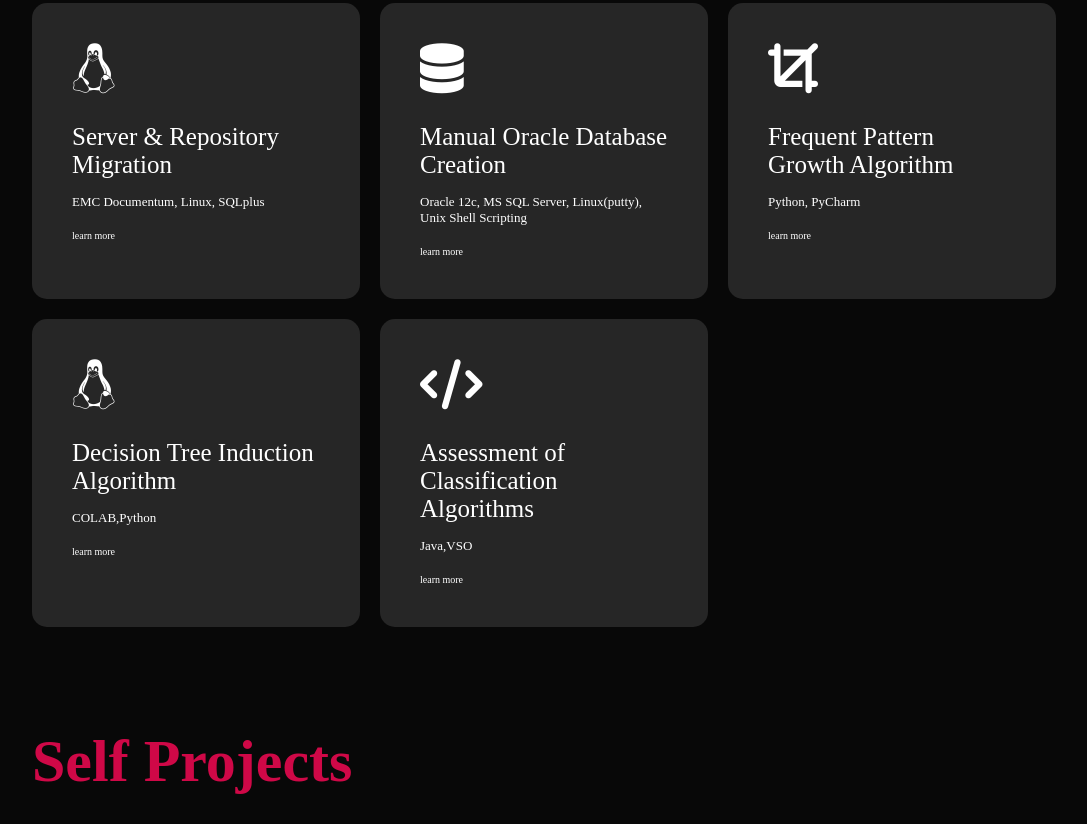
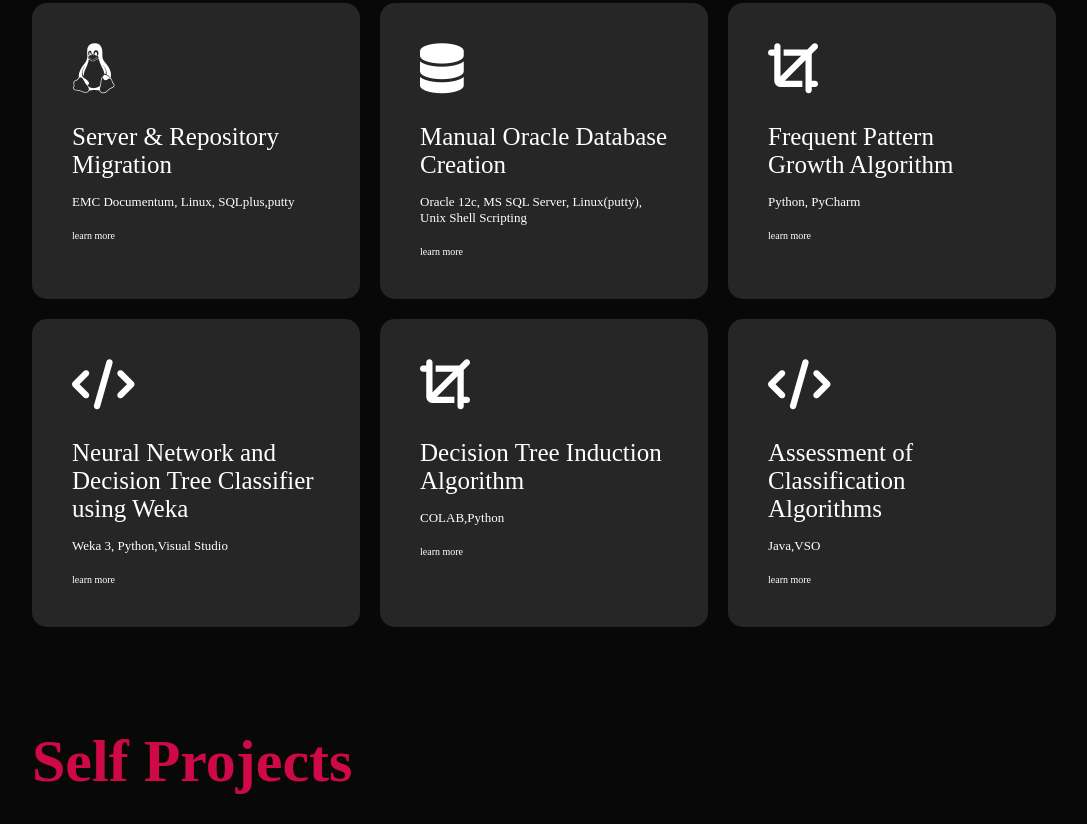
Before and after one commit to Vinith1397/Portfolio, a plain HTML site: page index.html in a window 1280 px wide. Shown: the part 1540-2364 px from the top of the page, without its empty margins (96-1183 px from the left). Drawn offline with Linux system fonts and the light colour scheme.

Commit message:
Update index.html

```diff
--- a/index.html
+++ b/index.html
@@ -100,7 +100,7 @@
             <div>
                 <i class="fa-brands fa-linux"></i>
                 <h2>Server & Repository Migration </h2>
-                <p>EMC Documentum, Linux, SQLplus</p>
+                <p>EMC Documentum, Linux, SQLplus,putty</p>
                 <a href="#"> learn more</a>
             </div>
             <div>
@@ -115,8 +115,14 @@
                 <p>Python, PyCharm</p>
                 <a href="#"> learn more</a>
             </div>
+            <div>
+                <i class="fa-solid fa-code"></i>
+                <h2>Neural Network and Decision Tree Classifier using Weka </h2>
+                <p>Weka 3, Python,Visual Studio</p>
+                <a href="#"> learn more</a>
+            </div>
              <div>
-                <i class="fa-brands fa-linux"></i>
+                <i class="fa-solid fa-crop"></i>
                 <h2>Decision Tree Induction Algorithm </h2>
                 <p>COLAB,Python</p>
                 <a href="#"> learn more</a>
```
